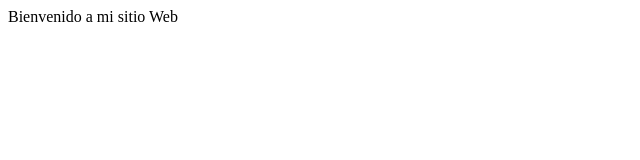
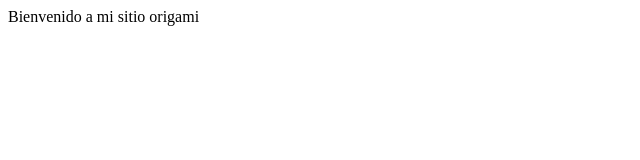
Before and after one commit to dianavasquezb/practica, a plain HTML site: page index.html in a window 1280 px wide. Shown: the full height of the page, 0-640 px from the left. Drawn offline with Linux system fonts and the light colour scheme.

Commit message:
segundo cambio

```diff
--- a/index.html
+++ b/index.html
@@ -6,7 +6,8 @@
     <title>Inicio</title>
 </head>
 <body>
-    <header>Bienvenido a mi sitio Web</header>
+    <header>Bienvenido a mi sitio origami </header>
 
 </body>
+
 </html>
```
